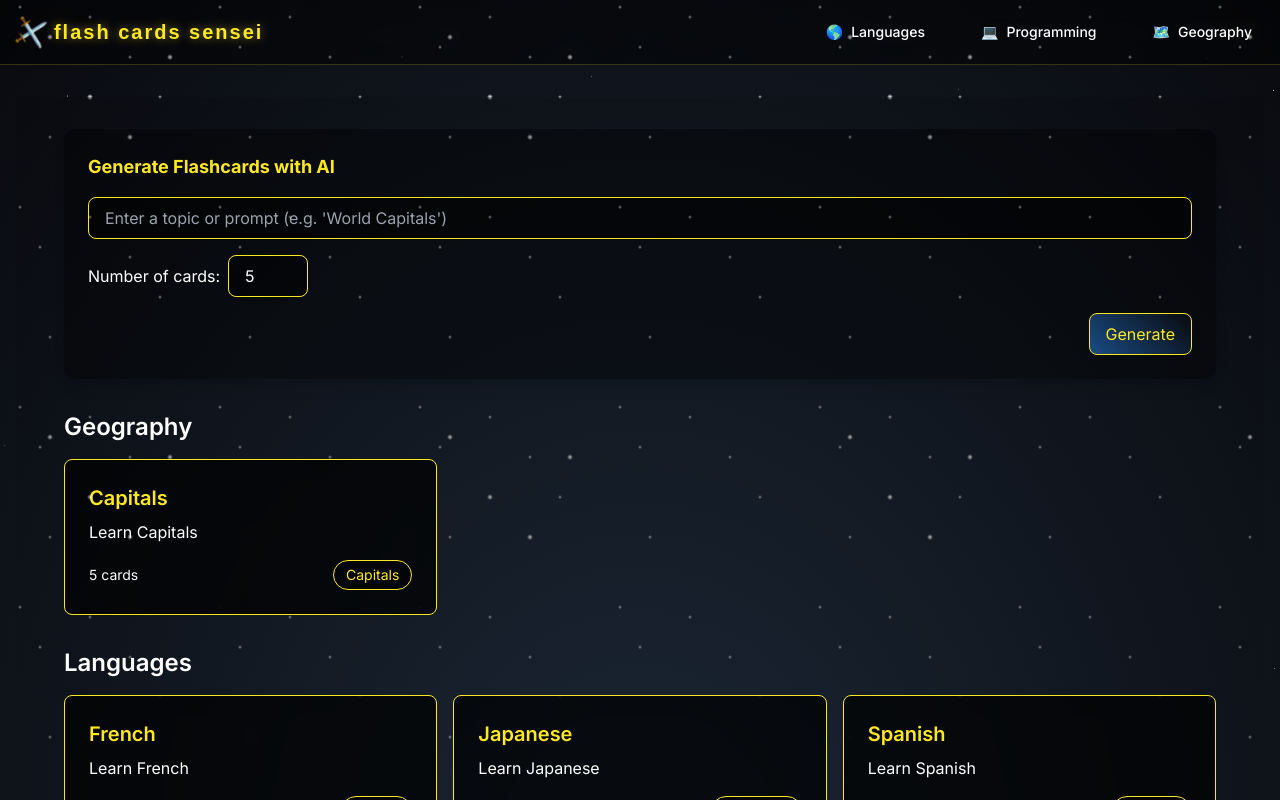
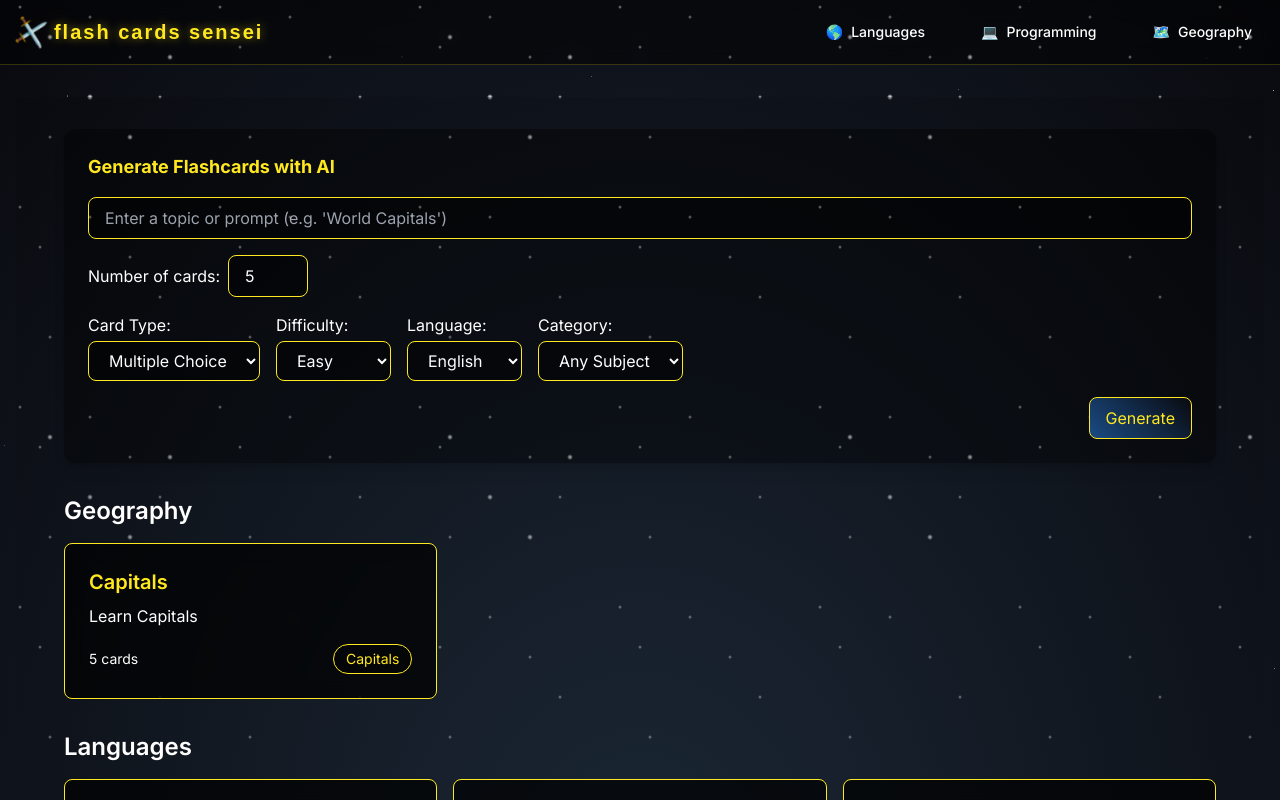
Before and after one commit to santhosh-mw/flash-card-sensei, a Next.js app: page / in a window 1280 px wide. Shown: the top 800 px of the page. Built offline with nearby package versions, Linux system fonts and the light colour scheme; a web font is replaced by a local one.

Commit message:
Adding options to generative AI

```diff
--- a/src/app/ai-deck/page.tsx
+++ b/src/app/ai-deck/page.tsx
@@ -17,6 +17,10 @@ export default function AiDeckPage() {
   const router = useRouter();
   const prompt = searchParams.get("prompt") || "";
   const numCards = Number(searchParams.get("numCards")) || 5;
+  const cardType = searchParams.get("cardType") || 'multiple-choice';
+  const difficulty = searchParams.get("difficulty") || 'easy';
+  const language = searchParams.get("language") || 'english';
+  const category = searchParams.get("category") || '';
   const [cards, setCards] = useState<FlashcardType[]>([]);
   const [currentIndex, setCurrentIndex] = useState(0);
   const [loading, setLoading] = useState(false);
@@ -39,7 +43,7 @@ export default function AiDeckPage() {
     fetch("/api/generate-cards", {
       method: "POST",
       headers: { "Content-Type": "application/json" },
-      body: JSON.stringify({ prompt, numCards }),
+      body: JSON.stringify({ prompt, numCards, cardType, difficulty, language, category }),
     })
       .then((res) => res.json())
       .then((data) => {
--- a/src/app/api/generate-cards/route.ts
+++ b/src/app/api/generate-cards/route.ts
@@ -3,18 +3,25 @@ import { NextRequest, NextResponse } from 'next/server';
 export const runtime = 'edge'; // or 'nodejs' if you prefer
 
 export async function POST(req: NextRequest) {
-  const { prompt, numCards } = await req.json();
+  const { prompt, numCards, cardType, difficulty, language, category } = await req.json();
 
   if (!prompt) {
     return NextResponse.json({ error: 'Prompt is required' }, { status: 400 });
   }
 
   const n = typeof numCards === 'number' && numCards > 0 ? numCards : 5;
+  const cardTypeText = cardType === 'true-false' ? 'true/false' : cardType === 'fill-blank' ? 'fill-in-the-blank' : 'multiple-choice';
+  const difficultyText = difficulty ? `Difficulty: ${difficulty.charAt(0).toUpperCase() + difficulty.slice(1)}` : '';
+  const languageText = language ? `Language: ${language.charAt(0).toUpperCase() + language.slice(1)}` : '';
+  const categoryText = category ? `Category: ${category.charAt(0).toUpperCase() + category.slice(1)}` : '';
 
   // Compose a prompt for OpenAI to generate flashcards
   const systemPrompt = `
-You are a flashcard generator. Given a topic, generate ${n} flashcards in JSON array format.
-Each flashcard should have: question, options (array of 4), and correctAnswer.
+You are a flashcard generator. Given a topic, generate ${n} ${cardTypeText} flashcards in JSON array format.
+Each flashcard should have: question, options (array of 4 for multiple-choice, 2 for true/false, 1 for fill-in-the-blank), and correctAnswer.
+${difficultyText}
+${languageText}
+${categoryText}
 Return ONLY valid JSON, no explanation.
 
 Example:
--- a/src/components/PromptFlashcardGenerator.tsx
+++ b/src/components/PromptFlashcardGenerator.tsx
@@ -8,9 +8,37 @@ interface FlashcardType {
   correctAnswer: string;
 }
 
+const CARD_TYPES = [
+  { value: 'multiple-choice', label: 'Multiple Choice' },
+  { value: 'true-false', label: 'True/False' },
+  { value: 'fill-blank', label: 'Fill in the Blank' },
+];
+const DIFFICULTIES = [
+  { value: 'easy', label: 'Easy' },
+  { value: 'medium', label: 'Medium' },
+  { value: 'hard', label: 'Hard' },
+];
+const LANGUAGES = [
+  { value: 'english', label: 'English' },
+  { value: 'spanish', label: 'Spanish' },
+  { value: 'french', label: 'French' },
+];
+const CATEGORIES = [
+  { value: '', label: 'Any Subject' },
+  { value: 'geography', label: 'Geography' },
+  { value: 'science', label: 'Science' },
+  { value: 'history', label: 'History' },
+  { value: 'math', label: 'Math' },
+  { value: 'literature', label: 'Literature' },
+];
+
 export default function PromptFlashcardGenerator() {
   const [prompt, setPrompt] = useState('');
   const [numCards, setNumCards] = useState(5);
+  const [cardType, setCardType] = useState('multiple-choice');
+  const [difficulty, setDifficulty] = useState('easy');
+  const [language, setLanguage] = useState('english');
+  const [category, setCategory] = useState('');
   const [loading, setLoading] = useState(false);
   const [error, setError] = useState<string | null>(null);
   const router = useRouter();
@@ -20,9 +48,15 @@ export default function PromptFlashcardGenerator() {
     setLoading(true);
     setError(null);
     try {
-      // Optionally, you can validate prompt or do a test fetch here
-      // But for now, just redirect
-      router.push(`/ai-deck?prompt=${encodeURIComponent(prompt)}&numCards=${numCards}`);
+      const params = new URLSearchParams({
+        prompt,
+        numCards: String(numCards),
+        cardType,
+        difficulty,
+        language,
+        category,
+      });
+      router.push(`/ai-deck?${params.toString()}`);
     } catch (err: any) {
       setError(err.message || 'Unknown error');
     } finally {
@@ -55,6 +89,32 @@ export default function PromptFlashcardGenerator() {
             className="star-wars-input w-20"
           />
         </div>
+        <div className="flex flex-wrap gap-4">
+          <div>
+            <label className="text-starwars-light block mb-1">Card Type:</label>
+            <select className="star-wars-input" value={cardType} onChange={e => setCardType(e.target.value)}>
+              {CARD_TYPES.map(opt => <option key={opt.value} value={opt.value}>{opt.label}</option>)}
+            </select>
+          </div>
+          <div>
+            <label className="text-starwars-light block mb-1">Difficulty:</label>
+            <select className="star-wars-input" value={difficulty} onChange={e => setDifficulty(e.target.value)}>
+              {DIFFICULTIES.map(opt => <option key={opt.value} value={opt.value}>{opt.label}</option>)}
+            </select>
+          </div>
+          <div>
+            <label className="text-starwars-light block mb-1">Language:</label>
+            <select className="star-wars-input" value={language} onChange={e => setLanguage(e.target.value)}>
+              {LANGUAGES.map(opt => <option key={opt.value} value={opt.value}>{opt.label}</option>)}
+            </select>
+          </div>
+          <div>
+            <label className="text-starwars-light block mb-1">Category:</label>
+            <select className="star-wars-input" value={category} onChange={e => setCategory(e.target.value)}>
+              {CATEGORIES.map(opt => <option key={opt.value} value={opt.value}>{opt.label}</option>)}
+            </select>
+          </div>
+        </div>
         <button
           type="submit"
           className="star-wars-button w-fit self-end"
```
